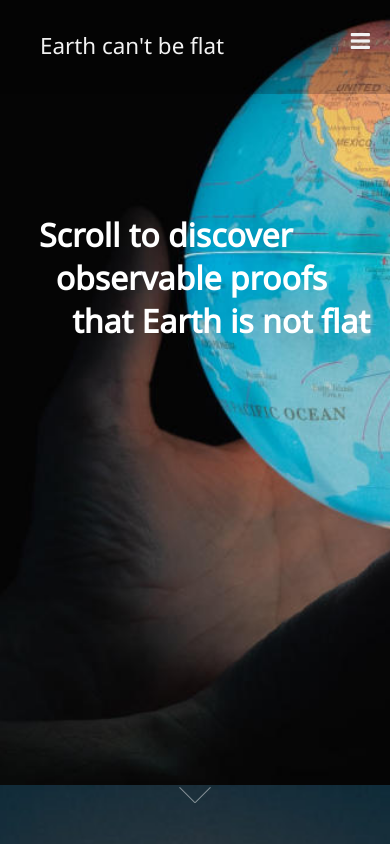
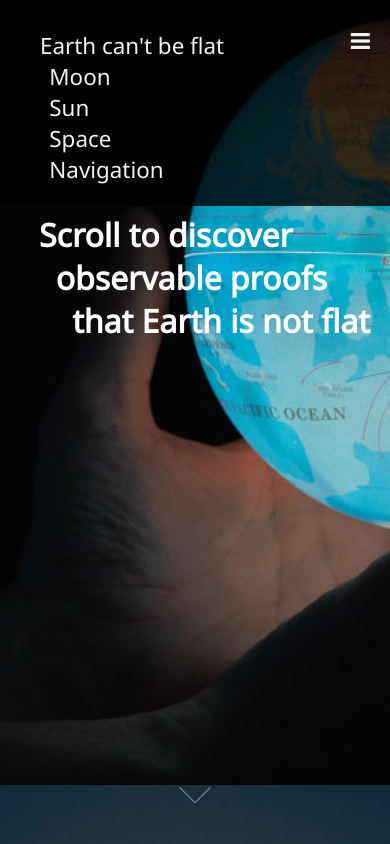
Before and after one commit to FabienCharlet/earth-cant-be-flat, a plain HTML site: page WebContent/index.html in a window 390 px wide. Both pictures are taken after a click on the link 370 px from the left and 54 px from the top of the page. Shown: the top 844 px of the page. Drawn offline with Linux system fonts and the light colour scheme.

Commit message:
Responsive menu B-)

```diff
--- a/WebContent/app/main.css
+++ b/WebContent/app/main.css
@@ -7,11 +7,11 @@ body {
 
 .topnav {
 	position: fixed;
+	top: 0;
+	height: 5em;
 	z-index: 100;
 	display: flex;
-	top: 0;
 	width: 100%;
-	height: 5em;
 	background-color: rgba(0, 0, 0, 0.2);
 	padding-top: 0.9em;
 }
@@ -57,7 +57,7 @@ body {
 	cursor: auto;
 }
 
-@media screen and (max-width: 600px) {
+@media screen and (max-width: 650px) {
 	.topnav ul li:not(:first-child) {
 		display: none;
 	}
@@ -67,16 +67,15 @@ body {
 	}
 }
 
-@media screen and (max-width: 600px) {
+@media screen and (max-width: 650px) {
+
 	.topnav.responsive {
-		position: relative;
+
+		height: 12em;
+		background-color: rgba(0, 0, 0, 0.8);
 	}
-	.topnav.responsive .icon {
-		position: absolute;
-		right: 0;
-		top: 0;
-	}
-	.topnav.responsive a {
+
+	.topnav.responsive ul li {
 		float: none;
 		display: block;
 		text-align: left;
--- a/WebContent/app/main.js
+++ b/WebContent/app/main.js
@@ -98,6 +98,7 @@ function init() {
 
 	let slidesDiv = document.getElementsByClassName("slide");
 	nbSlides = slidesDiv.length;
+	responsiveMenuOpened = false;
 
 	initMenuLinks();
 	computeDivHeights();
@@ -210,6 +211,11 @@ function scrollToSlide(nextSlide) {
 	  navMenu.getElementsByTagName("li")[i].setAttribute("class", (i == nextSlide ? "selected" : ""));
 	}
 
+	if (responsiveMenuOpened) {
+
+		responsiveMenuClick();
+	}
+
 	log('Slide changed to ' + nextSlide + ' at height ' + heights[nextSlide]);
 	currentSlide = nextSlide;
 
@@ -272,3 +278,14 @@ function launchScroll(down) {
     	log('Scrolled synchronously');
     });
 }
+
+function responsiveMenuClick() {
+  var x = document.getElementById("navDiv");
+  if (x.className === "topnav") {
+    x.className += " responsive";
+	responsiveMenuOpened = true;
+  } else {
+    x.className = "topnav";
+	responsiveMenuOpened = false;
+  }
+}
--- a/WebContent/index.html
+++ b/WebContent/index.html
@@ -29,7 +29,7 @@
 				Navigation
 			</li>
 		</ul>
-		<a href="javascript:void(0);" class="icon" onclick="myFunction()">
+		<a href="javascript:void(0);" class="icon" onclick="responsiveMenuClick()">
 			<i class="fa fa-bars fa-2xl"></i>
 		</a>
 	</div>
@@ -133,7 +133,7 @@
 
 	<div class="legal">
 		<div>
-			This website contains no ad, tracker and doesn't use cookies.<br/>
+			Earth can't be flat : A website with no ad, no tracker, no cookie.
 		</div>
 	</div>
 </div>
```
